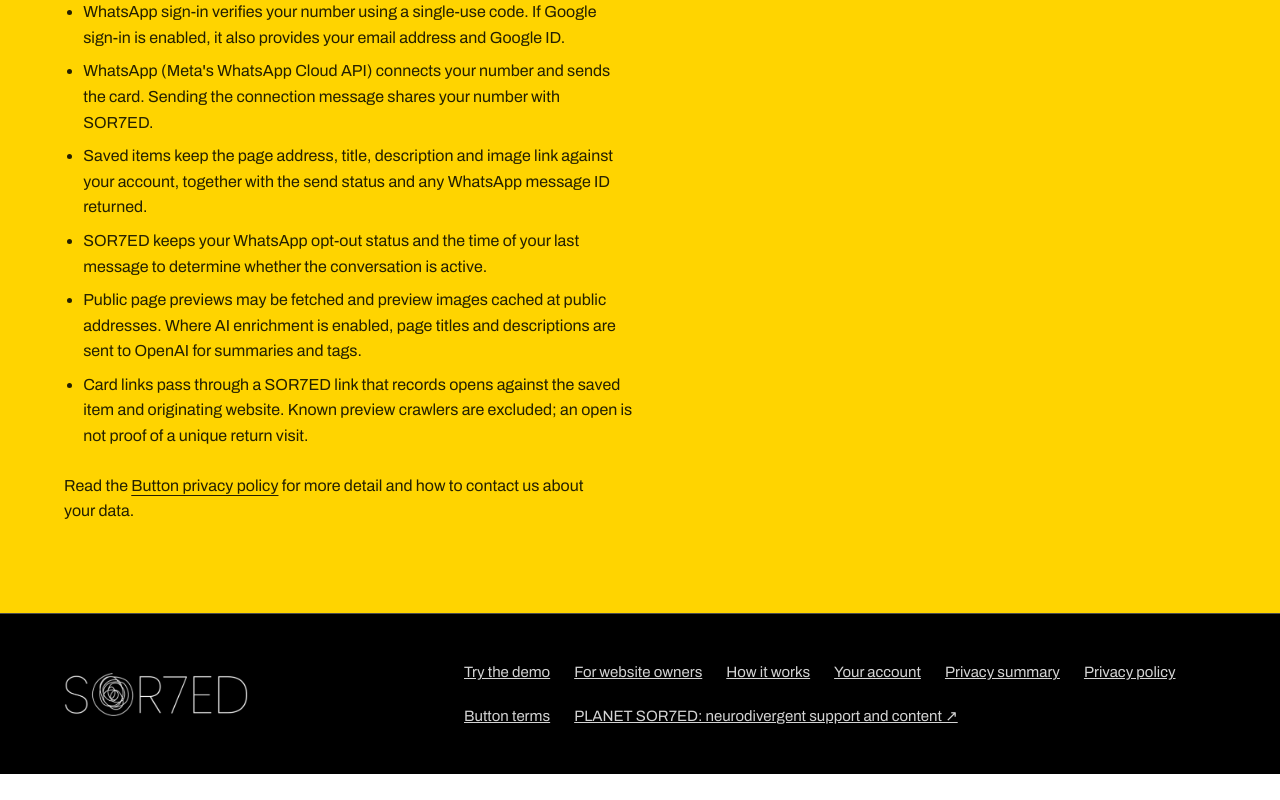
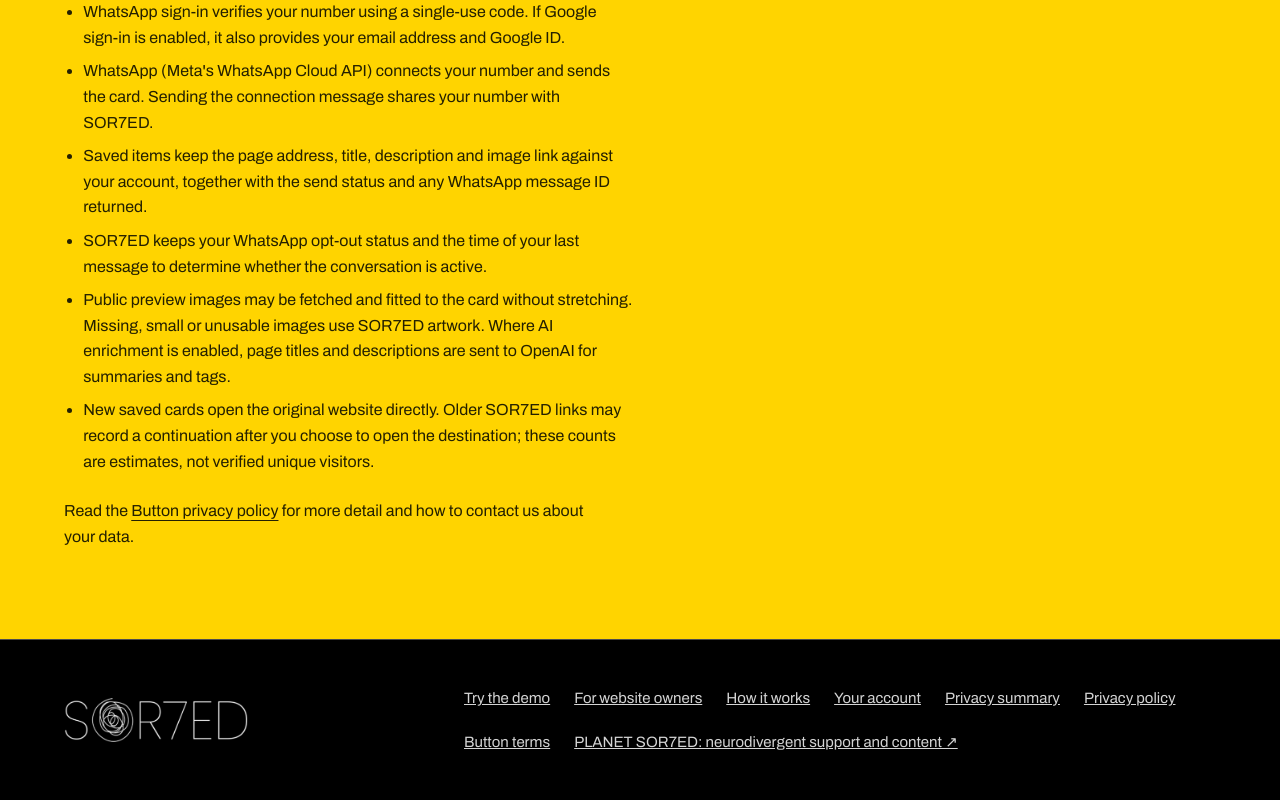
Before and after one commit to claudiokurath/sor7ed-button, a Next.js app in the folder web/: page / in a window 1280 px wide. Shown: the part 5996-6796 px from the top of the page. Before the commit the page ends 6770 px from the top, so only its background shows below. Built offline with nearby package versions, Linux system fonts and the light colour scheme; a web font is replaced by a local one.

Commit message:
Describe consistent saved-card images and direct links accurately

```diff
--- a/web/src/app/_home/Sections.tsx
+++ b/web/src/app/_home/Sections.tsx
@@ -116,7 +116,7 @@ import { BrandLogo } from "../_brand/BrandLogo";
   const FAQ = [
     { q: 'How does WhatsApp get connected?', a: 'The first time, send the prepared sign-in message in WhatsApp and enter the six-digit reply in the save window. It expires after ten minutes and locks after five wrong codes. On phones the save flow uses the current tab; desktop browsers use a small window when allowed.' },
     { q: 'What gets saved?', a: 'The address, title, description and preview image that the website provides for the page you pressed SOR7ED on, linked to your account.' },
-    { q: 'Which websites take part?', a: 'Website owners can add the Button to their pages. The optional desktop extension preview also lets you choose pages on other websites, without requiring the publisher to add a button. Some restricted or private pages only provide their address, so a preview image may be unavailable.' },
+    { q: 'Which websites take part?', a: 'Website owners can add the Button to their pages. The optional desktop extension preview also lets you choose pages on other websites, without requiring the publisher to add a button. Some restricted or private pages do not provide a usable public image. Those cards use the SOR7ED scribble instead.' },
     { q: 'What happens to my data?', a: 'The privacy summary below explains the main points. The footer links to the Button privacy policy for details about saved links, WhatsApp, service providers and your rights.' },
     { q: 'What is the difference between the demo and live saving?', a: 'The demo on this page runs in your browser. It sends nothing, saves nothing and contacts no service. Live saving signs you in, connects WhatsApp and asks WhatsApp to send the card. The save window shows whether the request was accepted or needs attention. Delivery to your phone can take a moment. If the conversation has become inactive, you may need to reopen it before a message can be sent.' },
   ];
@@ -151,8 +151,8 @@ import { BrandLogo } from "../_brand/BrandLogo";
             <li>WhatsApp (Meta's WhatsApp Cloud API) connects your number and sends the card. Sending the connection message shares your number with SOR7ED.</li>
             <li>Saved items keep the page address, title, description and image link against your account, together with the send status and any WhatsApp message ID returned.</li>
             <li>SOR7ED keeps your WhatsApp opt-out status and the time of your last message to determine whether the conversation is active.</li>
-            <li>Public page previews may be fetched and preview images cached at public addresses. Where AI enrichment is enabled, page titles and descriptions are sent to OpenAI for summaries and tags.</li>
-            <li>Card links pass through a SOR7ED link that records opens against the saved item and originating website. Known preview crawlers are excluded; an open is not proof of a unique return visit.</li>
+            <li>Public preview images may be fetched and fitted to the card without stretching. Missing, small or unusable images use SOR7ED artwork. Where AI enrichment is enabled, page titles and descriptions are sent to OpenAI for summaries and tags.</li>
+            <li>New saved cards open the original website directly. Older SOR7ED links may record a continuation after you choose to open the destination; these counts are estimates, not verified unique visitors.</li>
           </ul>
           <p className="s7-prose">Read the <a href="/privacy-policy">Button privacy policy</a> for more detail and how to contact us about your data.</p>
         </div>
--- a/web/src/app/privacy-policy/page.tsx
+++ b/web/src/app/privacy-policy/page.tsx
@@ -29,11 +29,11 @@ export default function PrivacyPolicy() {
         </ul>
 
         <h2 className="s7-h2">Browser extension and public previews</h2>
-        <p className="s7-prose">The extension reads the selected page&apos;s address, title, description and preview-image link only when you choose its toolbar or context-menu save action. This selected-page information is sent to SOR7ED to save the link to your account and request WhatsApp delivery. It does not continuously collect your browsing history or read other websites&apos; login cookies. When you are signed in and your WhatsApp conversation is active, the save action authorises sending automatically. Otherwise, you complete sign-in or reconnect WhatsApp before the same selected save resumes. Temporary capture details and short-lived approval may be held in the SOR7ED tab&apos;s session storage. The extension does not receive your SOR7ED session token. New saved messages link directly to the original website. Older SOR7ED card links are shareable: anyone with one may see its preview and choose to open the original address. They are not a private document vault. Preview images hosted by another website can cause that website to receive a request when the image loads.</p>
+        <p className="s7-prose">The extension reads the selected page&apos;s address, title, description and preview-image link only when you choose its toolbar or context-menu save action. This selected-page information is sent to SOR7ED to save the link to your account and request WhatsApp delivery. It does not continuously collect your browsing history or read other websites&apos; login cookies. When you are signed in and your WhatsApp conversation is active, the save action authorises sending automatically. Otherwise, you complete sign-in or reconnect WhatsApp before the same selected save resumes. Temporary capture details and short-lived approval may be held in the SOR7ED tab&apos;s session storage. The extension does not receive your SOR7ED session token. New saved messages link directly to the original website. Older SOR7ED card links are shareable: anyone with one may see its preview and choose to open the original address. They are not a private document vault. SOR7ED may fetch public preview images without your website login cookies, fit suitable images into a consistent card, and use SOR7ED artwork when an image is unavailable or unsuitable. The image host can receive a request during this processing.</p>
 
         <h2 className="s7-h2">Providers and sharing</h2>
         <p className="s7-prose">Meta's WhatsApp Cloud API processes the recipient number and message content to connect your thread and deliver requested messages. Your use of WhatsApp is also subject to Meta's own terms and privacy notices. Vercel hosts the web service and Neon provides the Button's Postgres database. Google processes sign-in where that option is enabled. The widget and marketing page use fonts hosted by SOR7ED; loading the widget does not request a font from Google. To limit false open counts, the service uses a keyed digest of the visitor network address to count at most one continuation of a saved link per address per day. These counts are estimates, not verified unique people.</p>
-        <p className="s7-prose">The lean launch configuration does not use AI enrichment, a background reminder worker or separate image uploads. If full-mode AI enrichment is enabled, page titles and descriptions are sent to OpenAI to generate summaries and tags; preview content may also be fetched and images cached. We will update this notice before materially changing the processing described here. Service providers may process data outside the UK; applicable transfer safeguards must be in place where required. We may disclose information when legally required or necessary to protect the service and its users.</p>
+        <p className="s7-prose">The lean launch configuration does not use AI enrichment, a background reminder worker or separate image uploads. Card images are prepared by the Button service; source pictures are not stretched or enlarged. If full-mode AI enrichment is enabled, page titles and descriptions are sent to OpenAI to generate summaries and tags; preview content may also be fetched and images cached. We will update this notice before materially changing the processing described here. Service providers may process data outside the UK; applicable transfer safeguards must be in place where required. We may disclose information when legally required or necessary to protect the service and its users.</p>
 
         <h2 className="s7-h2">Chrome extension data and Limited Use</h2>
         <p className="s7-prose">Use of information received through the Chrome extension is limited to providing or improving its user-facing saving, account and WhatsApp-delivery features, in accordance with the <a href="https://developer.chrome.com/docs/webstore/program-policies/user-data">Chrome Web Store User Data Policy</a>, including its Limited Use requirements. We do not sell this data or use it for personalised advertising, unrelated marketing or determining creditworthiness. Transfers are limited to those necessary to provide the service, protect security, comply with law, or other transfers permitted by that policy. Human access is restricted to support, security and other circumstances permitted by the Limited Use requirements.</p>
```
